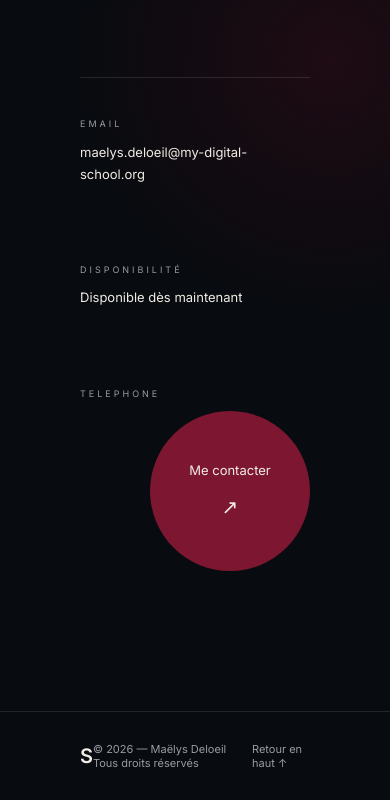
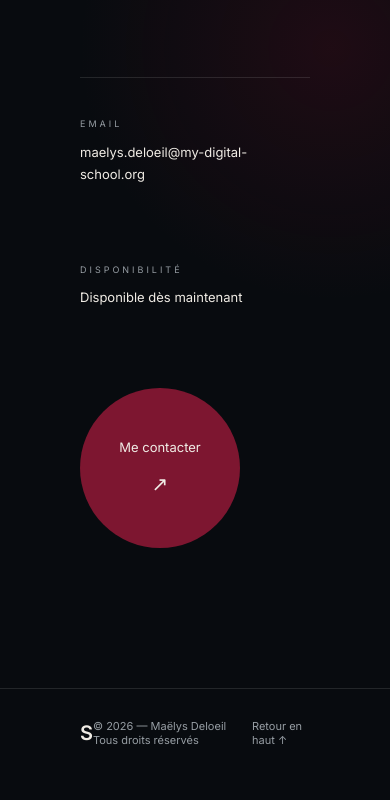
Before and after one commit to maelysdeloeil/mon-site, a plain HTML site: page index.html in a window 390 px wide. Shown: the part 4980-5780 px from the top of the page. After the commit the page ends 5757 px from the top, so only its background shows below. Drawn offline with Linux system fonts and the light colour scheme.

Commit message:
Remove telephone label and social links from contact
Removed telephone label and social links section.

```diff
--- a/index.html
+++ b/index.html
@@ -485,11 +485,7 @@
 
             <div class="contact-item">
 
-                <span class="contact-label">
-                    TELEPHONE
-                </span>
 
-                <div class="contact-socials">
 
         <a
             href="mailto:maelys.deloeil@my-digital-school.org"
```
